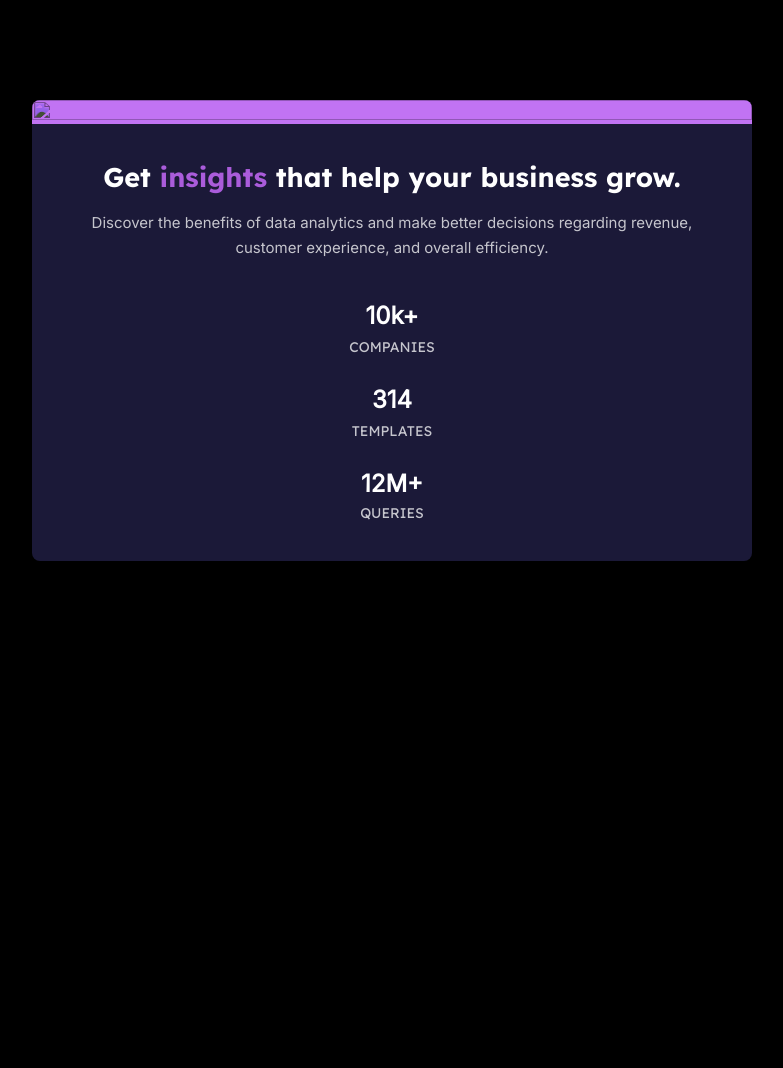
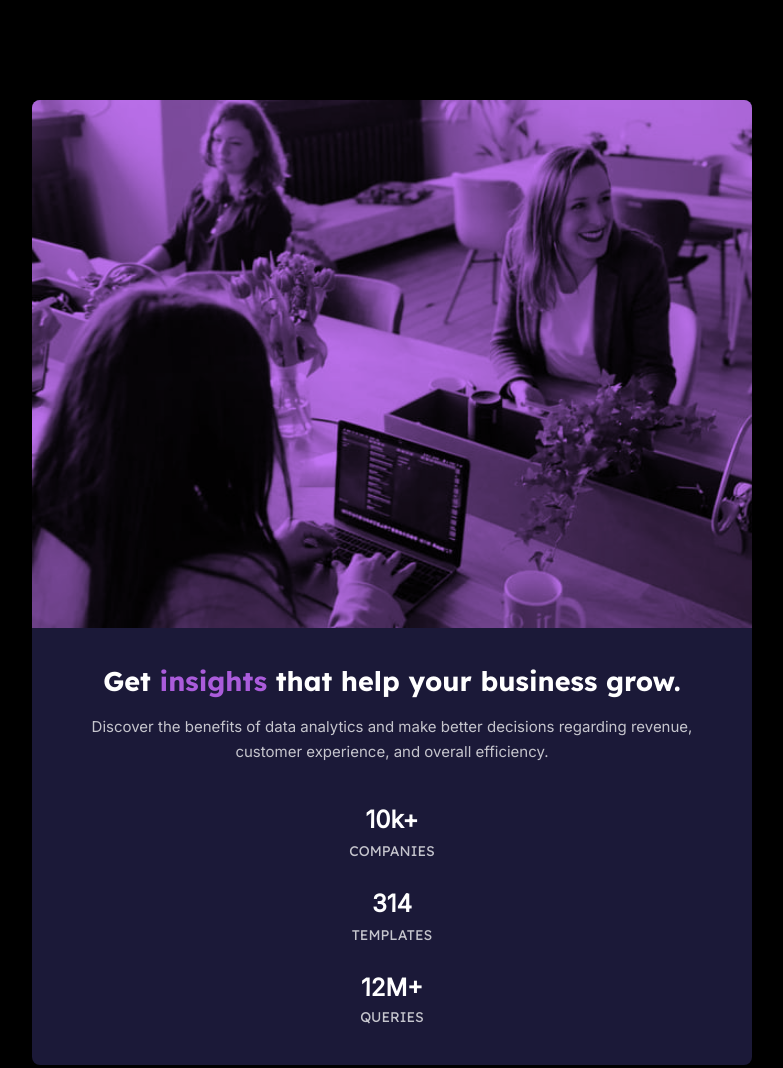
Before and after one commit to Jorgus1710/FEMChallengeStats-Preview-Card-Component, a plain HTML site: page index.html in a window 1280 px wide. Shown: the whole page, without its empty margins (248-1031 px from the left). Before the commit the page ends 800 px from the top, so only its background shows below. Drawn offline with Linux system fonts and the light colour scheme; the site is published under a folder, as on GitHub Pages, so addresses that start at the root find nothing.

Commit message:
Update index.html

```diff
--- a/index.html
+++ b/index.html
@@ -26,7 +26,7 @@
   <main>
     <div class="card">
       <div class="image-overlay">
-        <img class="img" src="/images/image-header-mobile.jpg">
+        <img class="img" src="images/image-header-mobile.jpg">
       </div>
       <div class="info">
         <h1>Get <span>insights</span> that help your business grow.</h1>
```
